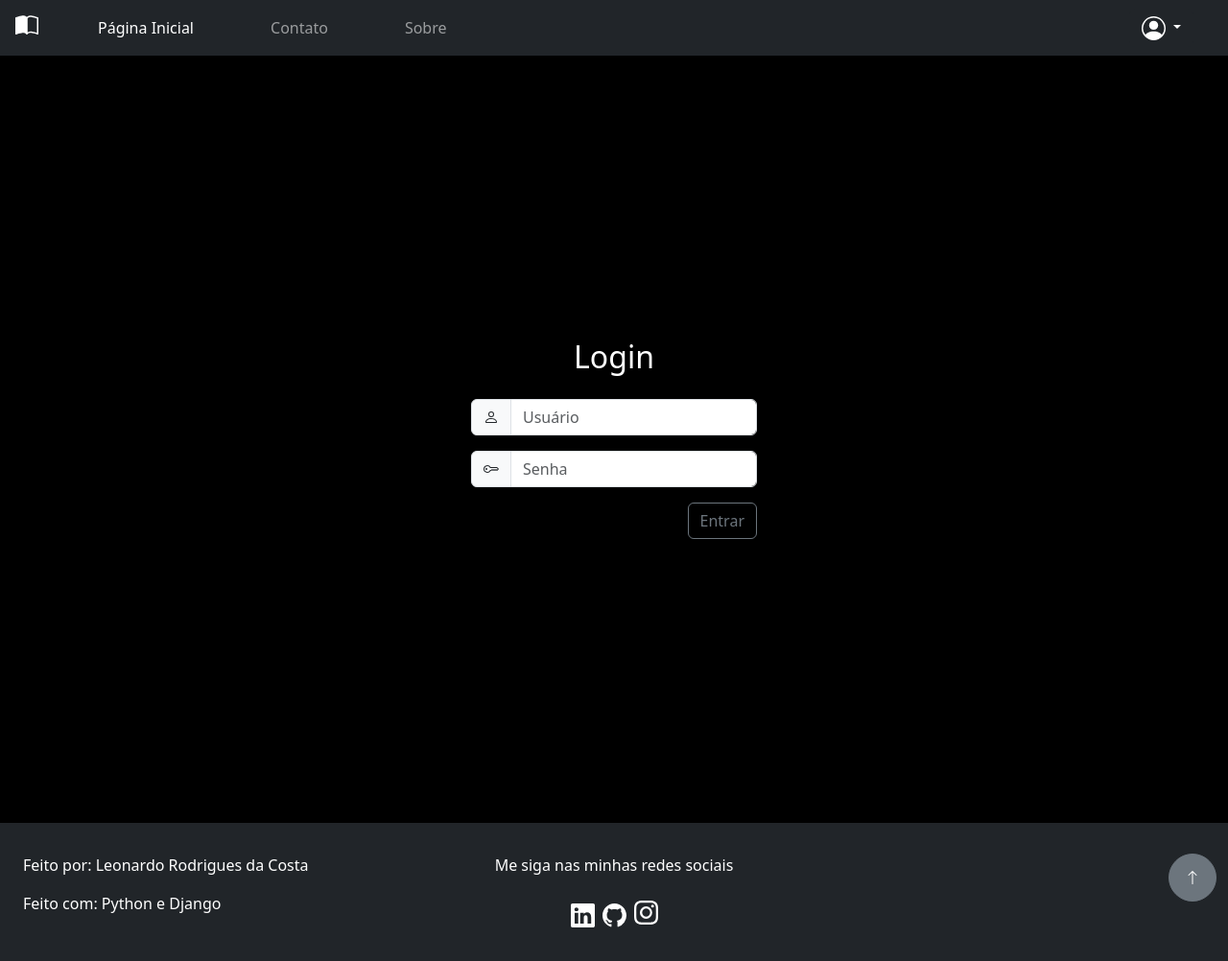
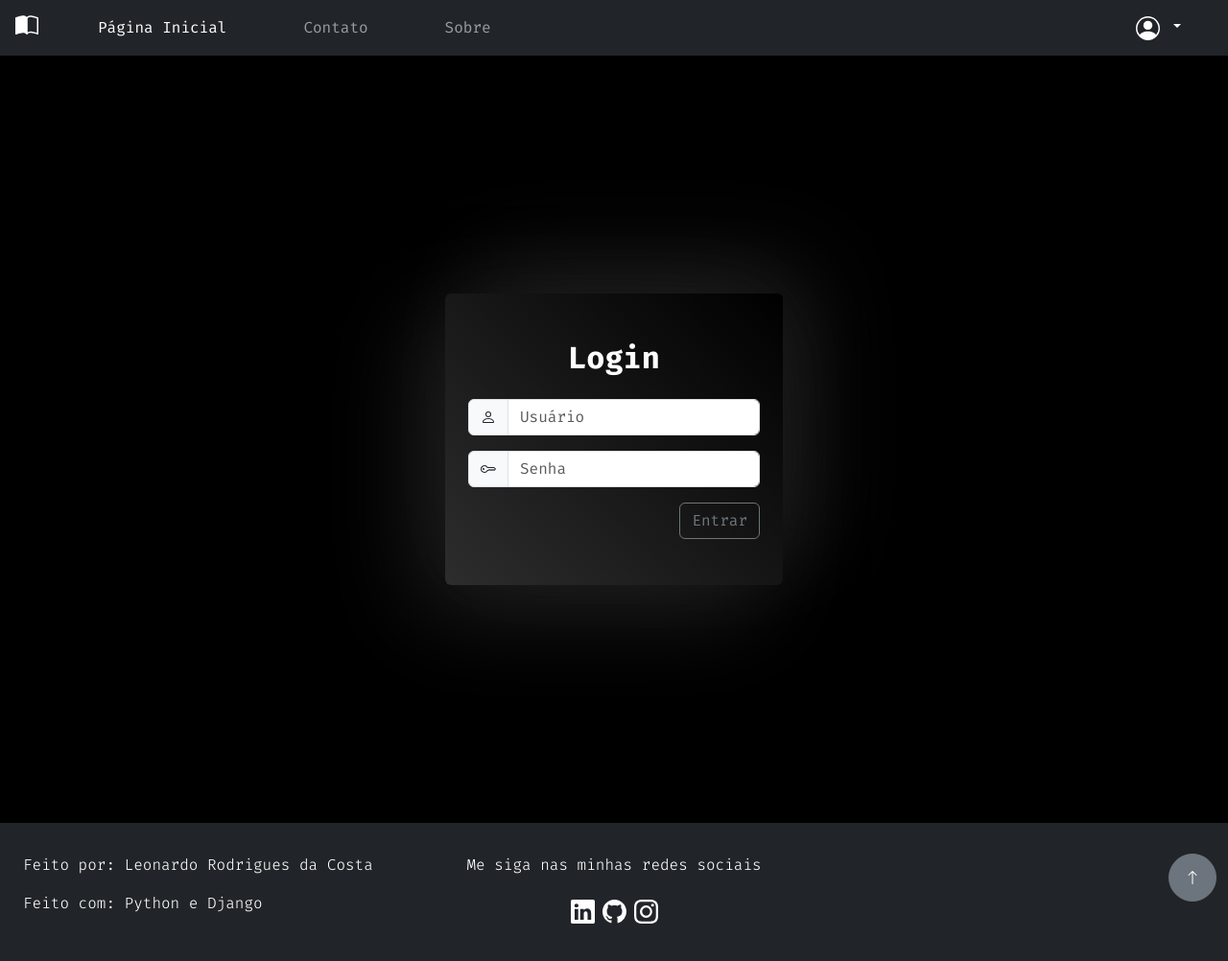
Before and after one commit to leonhardc/gerenciamento-de-biblioteca-django, a Django app: page /login/ in a window 1280 px wide. Shown: the whole page at 96% size. Run offline with Django 4.2, Linux system fonts and the light colour scheme; some libraries are stand-ins or nearby versions.

Commit message:
Atualizado diretorio de templates

```diff
--- a/templates/parciais/_header.html
+++ b/templates/parciais/_header.html
@@ -19,13 +19,13 @@
             <ul class="navbar-nav">
 
             <li class="nav-item">
-                <a class="nav-link active" aria-current="page" href="#">Página Inicial</a>
+                <a class="nav-link active scale-from-center" aria-current="page" href="#">Página Inicial</a>
             </li>
             <li class="nav-item">
-                <a class="nav-link" href="#">Contato</a>
+                <a class="nav-link scale-from-center" href="#">Contato</a>
             </li>
             <li class="nav-item">
-                <a class="nav-link" href="#">Sobre</a>
+                <a class="nav-link scale-from-center" href="#">Sobre</a>
             </li>
 
             </ul>
--- a/templates/static/custom/css/styles.css
+++ b/templates/static/custom/css/styles.css
@@ -1,4 +1,55 @@
-ul {
+
+  /* Fira-code */
+
+  @font-face {
+    font-family: fira-code;
+    src: url('./../../fonts/foracode/FiraCode-Regular.ttf');
+  }
+
+  @font-face {
+    font-family: fira-code-bold;
+    src: url('./../../fonts/foracode/FiraCode-Bold.ttf');
+  }
+
+  @font-face {
+    font-family: fira-code-light;
+    src: url('./../../fonts/foracode/FiraCode-Light.ttf');
+  }
+
+  /* Fira-code */
+
+  body {
+    font-family: fira-code;
+    overflow-x: hidden;
+    overflow-y: unset;
+  }
+
+  h1, h2, h3, h4, h5, h6 {
+    font-family: fira-code-bold;
+  }
+
+  footer{
+    font-family: fira-code-light;
+  }
+
+  body::-webkit-scrollbar {
+    width: 12px;               /* width of the entire scrollbar */
+  }
+
+  body::-webkit-scrollbar-track {
+    background: black;        /* color of the tracking area */
+  }
+
+  body::-webkit-scrollbar-thumb {
+    background-color: gray;    /* color of the scroll thumb */
+    border-radius: 20px;       /* roundness of the scroll thumb */
+  }
+
+  .w100 {
+    width: 100%;
+  }
+
+  ul {
     list-style: none;
     margin: 0;
     padding: 0;
@@ -20,39 +71,70 @@ ul {
   }
 
   /* Underline styles */
-  a {
+  .scale-from-center {
     display: block;
     position: relative;
     padding: 0.2em 0;
   }
 
   /* Fade in */
-  a::after {
+  .scale-from-center::after {
     content: '';
     position: absolute;
     bottom: 0;
     left: 0;
     width: 100%;
     height: 0.1em;
-    background-color: hotpink;
+    background-color: grey;
     opacity: 0;
     transition: opacity 300ms, transform 300ms;
   }
 
-  a:hover::after,
-  a:focus::after {
-    opacity: 1;
-    transform: translate3d(0, 0.2em, 0);
-  }
-
   /* Scale from center */
-  li:nth-child(n) a::after {
+  li:nth-child(n) .scale-from-center::after {
     opacity: 1;
     transform: scale(0);
     transform-origin: center;
   }
 
-  li:nth-child(n) a:hover::after,
-  li:nth-child(n) a:focus::after{
+  li:nth-child(n) .scale-from-center:hover::after,
+  li:nth-child(n) .scale-from-center:focus::after{
     transform: scale(1);
   }
+
+  .link {
+    color: grey;
+    position: relative;
+    opacity: 0.5;
+    transform-origin: center;
+    transition-property: opacity;
+    transition-duration: 300ms;
+    transition-timing-function: ease-in-out;
+  }
+
+  .link::after {
+    content: "";
+    position: absolute;
+    bottom: 0;
+    left: 0;
+    width: 100%;
+    height: 0.1em;
+    opacity: 1;
+    transform: scale(0);
+    transition: transform 300ms;
+    border-bottom: 2px solid grey;
+  }
+
+  .link:hover {
+    opacity: 1;
+  }
+
+  .link:hover::after {
+    transform: scale(1);
+  }
+
+  .shadow-element {
+    background: linear-gradient(225deg, #000000, #2d2d2d);
+    box-shadow:  -28px 28px 100px #1e1e1e,
+                28px -28px 100px #1e1e1e;
+  }
```
